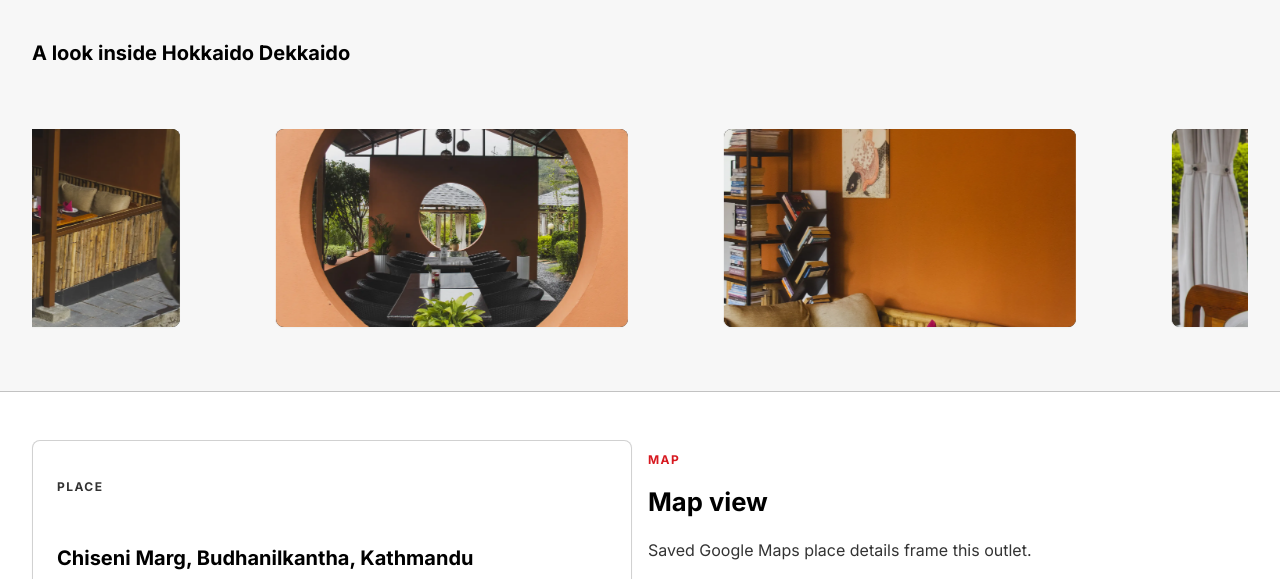
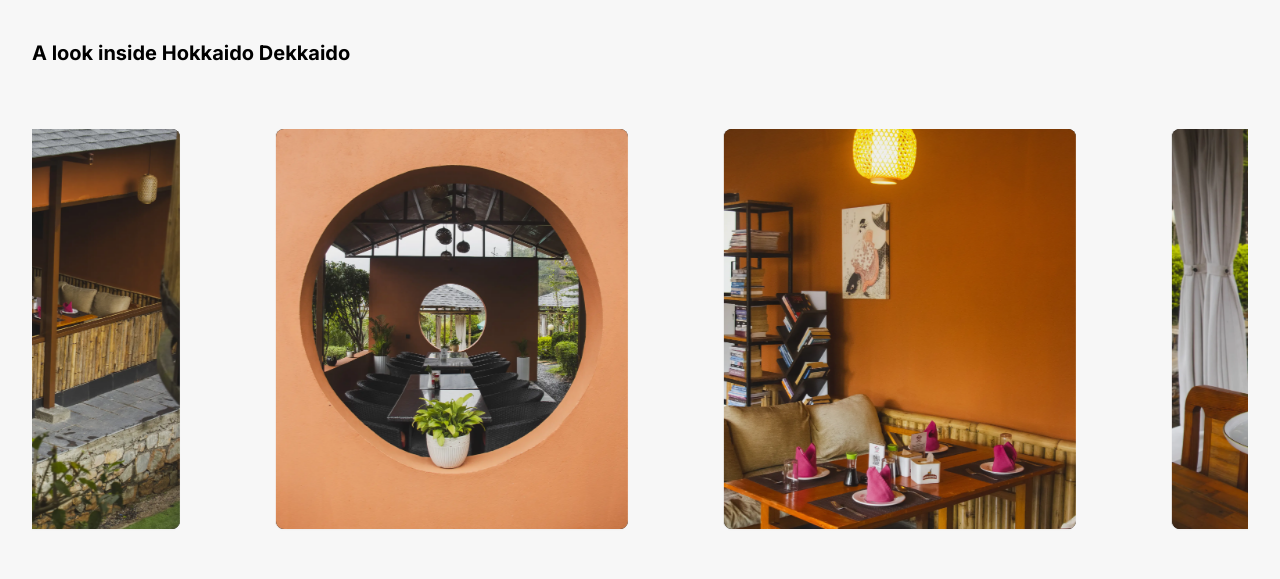
Before and after one commit to Prayag-1/HokkaidoGroup, a React (Vite) app: page /businesses/dekkaido-farm-house in a window 1280 px wide. Shown: the part 1503-2082 px from the top of the page. Built offline with nearby package versions, Linux system fonts and the light colour scheme.

Commit message:
image height fix

```diff
--- a/src/theme.css
+++ b/src/theme.css
@@ -2271,7 +2271,7 @@ body {
   border-radius: var(--radius-card);
   box-shadow: var(--elevation-card-rest);
   flex: 0 0 clamp(14rem, 28vw, 22rem);
-  min-height: 9rem;
+  min-height: 25rem;
   overflow: hidden;
 }
 
```
